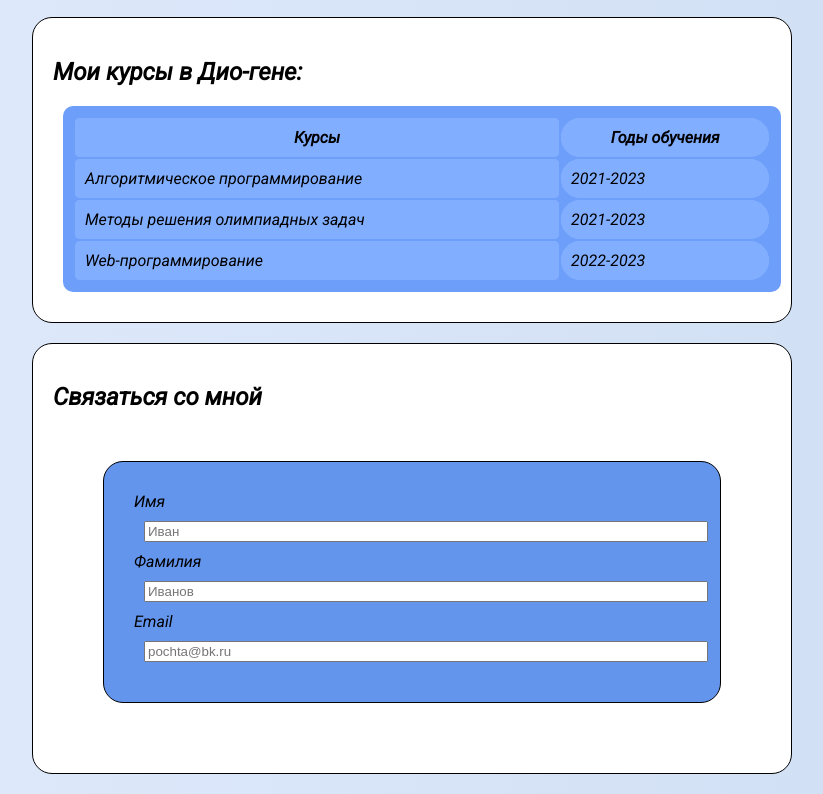
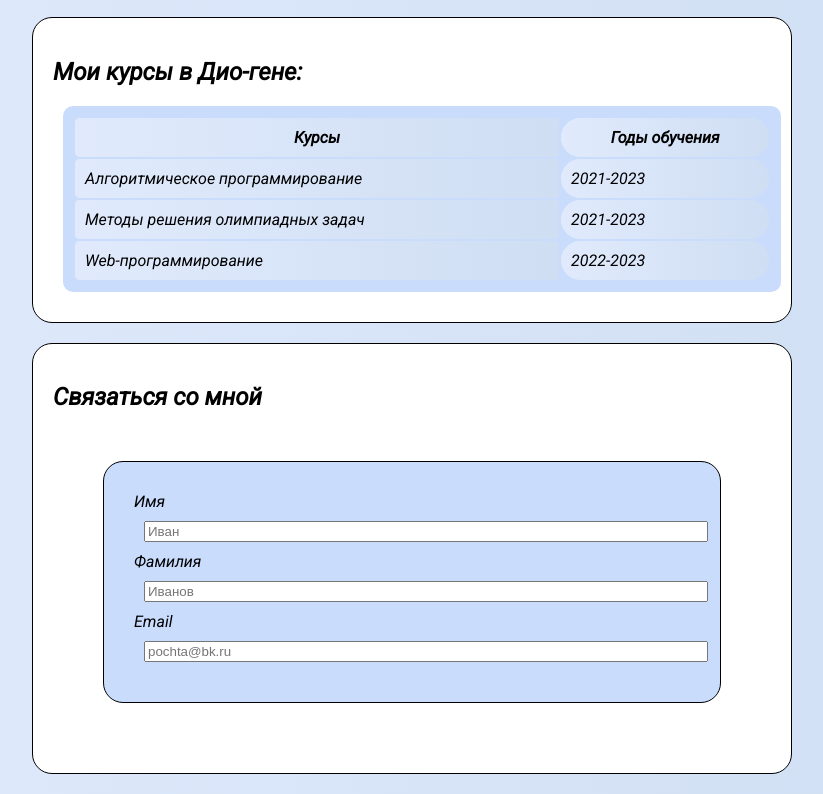
Before and after one commit to Cyxoi-01/Dark-Necessities, a plain HTML site: page index.html in a window 1280 px wide. Shown: the part 805-1599 px from the top of the page, without its empty margins (228-1051 px from the left). Drawn offline with Linux system fonts and the light colour scheme.

Commit message:
Update style.css

```diff
--- a/style.css
+++ b/style.css
@@ -52,7 +52,7 @@ margin: 20px;
 table
 {
     width: 100%;
-    background-color:rgb(108, 158, 250);
+    background-color:#c9dcfc;
  padding: 10px;
  margin: 10px;
 
@@ -62,7 +62,7 @@ table
 }
 table :first-child
 {
-    background-color:rgb(130, 174, 255);
+    background: linear-gradient(to right, #e0eafc, #cfdef3);
     padding: 10px;
     margin: 10px;
     border-top-right-radius: 10px;
@@ -73,7 +73,7 @@ table :first-child
 
 table :nth-child(2n)
 {
-    background-color:rgb(130, 174, 255);
+    background: linear-gradient(to right, #e0eafc, #cfdef3);
     padding: 10px;
     margin: 10px;
 
@@ -116,7 +116,7 @@ table :nth-child(2n)
 form
 {
 
-    background-color: cornflowerblue;
+    background-color: #c9dcfc;
     padding: 30px;
     margin: 50px;
     border: 1px solid ;
```
